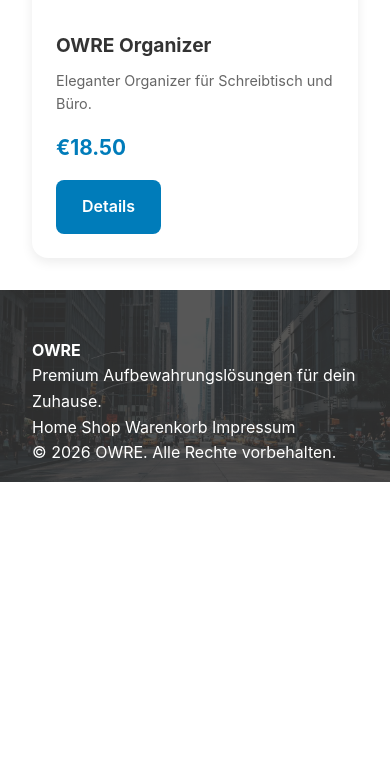
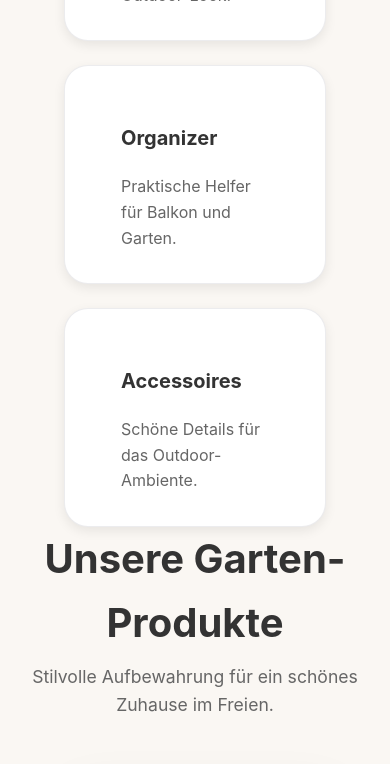
Before and after one commit to testshoppython/testshoppython, a FastAPI app: page /shop/products in a window 390 px wide. Shown: the part 1929-2693 px from the top of the page. Before the commit the page ends 2411 px from the top, so only its background shows below. Run offline with FastAPI, Linux system fonts and the light colour scheme; data that the repository does not hold is empty.

Commit message:
Extends sites

```diff
--- a/static/css/style.css
+++ b/static/css/style.css
@@ -469,3 +469,133 @@ a {
         grid-template-columns: 1fr;
     }
 }
+
+.garden-page {
+    background: #faf7f3;
+}
+
+.garden-hero {
+    display: grid;
+    grid-template-columns: 1.1fr 0.9fr;
+    gap: 3rem;
+    align-items: center;
+    padding: 4rem 2rem;
+    max-width: 1200px;
+    margin: 0 auto;
+}
+
+.garden-hero-copy h1 {
+    font-size: clamp(2.8rem, 4vw, 4.6rem);
+    margin-bottom: 1rem;
+}
+
+.garden-hero-copy p {
+    max-width: 36rem;
+    color: #5d5d5d;
+    margin-bottom: 2rem;
+}
+
+.hero-buttons {
+    display: flex;
+    gap: 1rem;
+    flex-wrap: wrap;
+}
+
+.garden-hero-image img {
+    width: 100%;
+    border-radius: 28px;
+    box-shadow: 0 24px 50px rgba(15, 28, 45, 0.12);
+    object-fit: cover;
+}
+
+.garden-categories {
+    padding: 2rem 2rem 0;
+    max-width: 1200px;
+    margin: 0 auto;
+}
+
+.category-grid {
+    display: grid;
+    grid-template-columns: repeat(auto-fit, minmax(230px, 1fr));
+    gap: 1.5rem;
+    margin-top: 1.5rem;
+}
+
+.category-card {
+    background: #fff;
+    border-radius: 24px;
+    padding: 2rem;
+    border: 1px solid rgba(16, 24, 40, 0.08);
+    transition: transform 0.25s ease, box-shadow 0.25s ease;
+}
+
+.category-card:hover {
+    transform: translateY(-6px);
+    box-shadow: 0 18px 40px rgba(15, 28, 45, 0.1);
+}
+
+.category-card h3 {
+    margin-bottom: 0.75rem;
+    font-size: 1.25rem;
+}
+
+.products-grid {
+    display: grid;
+    grid-template-columns: repeat(auto-fit, minmax(280px, 1fr));
+    gap: 1.5rem;
+    padding: 0 2rem 3rem;
+    max-width: 1200px;
+    margin: 0 auto;
+}
+
+.product-card {
+    position: relative;
+    overflow: hidden;
+    border-radius: 28px;
+    background: #fff;
+    box-shadow: 0 24px 50px rgba(15, 28, 45, 0.08);
+    transition: transform 0.25s ease, box-shadow 0.25s ease;
+}
+
+.product-card:hover {
+    transform: translateY(-6px);
+}
+
+.product-card img {
+    width: 100%;
+    display: block;
+    object-fit: cover;
+    height: 280px;
+}
+
+.product-card .content {
+    padding: 1.8rem;
+}
+
+.product-card h3 {
+    margin-bottom: 0.85rem;
+    font-size: 1.25rem;
+}
+
+.product-card p {
+    color: #5d5d5d;
+    margin-bottom: 1.25rem;
+    min-height: 3rem;
+}
+
+.product-card .price {
+    font-size: 1.3rem;
+    font-weight: 700;
+    color: #005a87;
+    margin-bottom: 1rem;
+}
+
+.product-card .btn-primary {
+    width: 100%;
+}
+
+@media (max-width: 900px) {
+    .garden-hero {
+        grid-template-columns: 1fr;
+    }
+}
--- a/static/js/app.js
+++ b/static/js/app.js
@@ -3,24 +3,31 @@ const API_BASE = window.location.origin;
 const sampleProducts = [
     {
         id: 1,
-        name: "OWRE Aufbewahrungskorb",
-        description: "Großer Stoffkorb für Wohnzimmer und Schlafzimmer.",
+        name: "OWRE Outdoor Aufbewahrungskorb",
+        description: "Großer, atmungsaktiver Stoffkorb für Garten und Terrasse.",
         price: 29.90,
-        image: "https://images.unsplash.com/photo-1519710164239-da123dc03ef4?auto=format&fit=crop&w=800&q=80"
+        image: "https://images.unsplash.com/photo-1560185127-6acf6f5f5d3e?auto=format&fit=crop&w=900&q=80"
     },
     {
         id: 2,
-        name: "OWRE Box mit Deckel",
-        description: "Praktische Aufbewahrungsbox für Regale und Schränke.",
-        price: 24.90,
-        image: "https://images.unsplash.com/photo-1505692794403-196b8e6f7d22?auto=format&fit=crop&w=800&q=80"
+        name: "OWRE Deckelbox",
+        description: "Stabile Aufbewahrungsbox für Kissen, Decken und Gartendeko.",
+        price: 34.90,
+        image: "https://images.unsplash.com/photo-1505693416388-ac5ce068fe85?auto=format&fit=crop&w=900&q=80"
     },
     {
         id: 3,
-        name: "OWRE Organizer",
-        description: "Eleganter Organizer für Schreibtisch und Büro.",
+        name: "OWRE Outdoor Organizer",
+        description: "Praktischer Organizer für Balkon und Home-Office.",
         price: 18.50,
-        image: "https://images.unsplash.com/photo-1505693416388-ac5ce068fe85?auto=format&fit=crop&w=800&q=80"
+        image: "https://images.unsplash.com/photo-1519710164239-da123dc03ef4?auto=format&fit=crop&w=900&q=80"
+    },
+    {
+        id: 4,
+        name: "OWRE Korb-Set",
+        description: "Set aus zwei geflochtenen Körben für stilvolle Ordnung.",
+        price: 39.90,
+        image: "https://images.unsplash.com/photo-1492684223066-81342ee5ff30?auto=format&fit=crop&w=900&q=80"
     }
 ];
 
@@ -41,23 +48,6 @@ function renderProducts(products) {
     `).join('');
 }
 
-function renderProductDetail(product) {
-    const container = document.getElementById('product-detail');
-    if (!container) return;
-
-    container.innerHTML = `
-        <div class="product-detail-card">
-            <img src="${product.image}" alt="${product.name}">
-            <div class="content">
-                <h2>${product.name}</h2>
-                <p>${product.description}</p>
-                <p class="price">€${product.price.toFixed(2)}</p>
-                <button class="btn-primary" onclick="addToCart(${product.id})">In den Warenkorb</button>
-            </div>
-        </div>
-    `;
-}
-
 async function loadProducts() {
     let products = [];
     try {
@@ -66,7 +56,7 @@ async function loadProducts() {
             products = await response.json();
         }
     } catch (error) {
-        console.warn("Produkt-API nicht erreichbar, Fallback verwenden.", error);
+        console.warn("Produkt-API nicht erreichbar:", error);
     }
 
     if (!products || !products.length) {
@@ -75,48 +65,8 @@ async function loadProducts() {
     renderProducts(products);
 }
 
-async function loadProductDetail(productId) {
-    let product = null;
-
-    try {
-        const response = await fetch(`${API_BASE}/products/${productId}`);
-        if (response.ok) {
-            product = await response.json();
-        }
-    } catch (error) {
-        console.warn("Produkt-API nicht erreichbar, Fallback verwenden.", error);
-    }
-
-    if (!product) {
-        product = sampleProducts.find(item => item.id === Number(productId));
-    }
-
-    if (product) {
-        renderProductDetail(product);
-    } else {
-        const container = document.getElementById('product-detail');
-        if (container) {
-            container.innerHTML = `<p class="small-note">Produkt nicht gefunden.</p>`;
-        }
-    }
-}
-
-function addToCart(productId) {
-    alert(`Produkt ${productId} wurde dem Warenkorb hinzugefügt.`);
-}
-
 document.addEventListener('DOMContentLoaded', () => {
     if (document.getElementById('products-list')) {
         loadProducts();
     }
-
-    if (document.getElementById('product-detail')) {
-        const urlParams = new URLSearchParams(window.location.search);
-        const productId = urlParams.get('id');
-        if (productId) {
-            loadProductDetail(productId);
-        } else {
-            document.getElementById('product-detail').innerHTML = '<p class="small-note">Kein Produkt gewählt.</p>';
-        }
-    }
 });
--- a/templates/cart.html
+++ b/templates/cart.html
@@ -98,7 +98,7 @@
             </div>
         </div>
         <div class="footer-bottom">
-            <p>&copy; 2024 OWRE. Alle Rechte vorbehalten.</p>
+            <p>&copy; 2026 OWRE. Alle Rechte vorbehalten.</p>
         </div>
     </footer>
 
--- a/templates/index.html
+++ b/templates/index.html
@@ -124,7 +124,7 @@
             </div>
         </div>
         <div class="footer-bottom">
-            <p>&copy; 2024 OWRE. Alle Rechte vorbehalten.</p>
+            <p>&copy; 2026 OWRE. Alle Rechte vorbehalten.</p>
         </div>
     </footer>
 
--- a/templates/login.html
+++ b/templates/login.html
@@ -86,7 +86,7 @@
             </div>
         </div>
         <div class="footer-bottom">
-            <p>&copy; 2024 OWRE. Alle Rechte vorbehalten.</p>
+            <p>&copy; 2026 OWRE. Alle Rechte vorbehalten.</p>
         </div>
     </footer>
 
--- a/templates/products.html
+++ b/templates/products.html
@@ -3,23 +3,56 @@
 <head>
     <meta charset="UTF-8">
     <meta name="viewport" content="width=device-width, initial-scale=1.0">
-    <title>Shop | OWRE</title>
+    <title>Garten & Aufbewahrung | OWRE</title>
     <link rel="stylesheet" href="/static/css/style.css">
 </head>
 <body>
     {% include "header.html" %}
 
-    <main class="product-page">
-        <section class="page-header">
-            <h1>Unsere Produkte</h1>
-            <p>Entdecken Sie unsere komplette Kollektion an Aufbewahrungslösungen.</p>
+    <main class="product-page garden-page">
+        <section class="garden-hero">
+            <div class="garden-hero-copy">
+                <span class="eyebrow">Outdoor & Garten</span>
+                <h1>Schöne Aufbewahrung für Garten, Terrasse und Balkon</h1>
+                <p>Entdecken Sie jetzt hochwertige, stilvolle Körbe, Boxen und Organizer für Ihr Outdoor-Living.</p>
+                <div class="hero-buttons">
+                    <a href="#products" class="btn-primary">Jetzt shoppen</a>
+                    <a href="#categories" class="btn-secondary btn-ghost">Kategorien entdecken</a>
+                </div>
+            </div>
+            <div class="garden-hero-image">
+                <img src="/static/images/garden-hero.jpg" alt="Garten Aufbewahrung">
+            </div>
         </section>
 
-        <section class="filters">
-            <button class="filter-btn active">Alle</button>
-            <button class="filter-btn">Körbe</button>
-            <button class="filter-btn">Boxen</button>
-            <button class="filter-btn">Organizer</button>
+        <section id="categories" class="garden-categories">
+            <div class="section-header">
+                <h2>Kategorien</h2>
+                <p>Finden Sie passende Aufbewahrungslösungen für jeden Außenbereich.</p>
+            </div>
+            <div class="category-grid">
+                <article class="category-card">
+                    <h3>Körbe</h3>
+                    <p>Flexible, natürliche Aufbewahrungslösungen.</p>
+                </article>
+                <article class="category-card">
+                    <h3>Boxen</h3>
+                    <p>Stauraum im modernen Outdoor-Look.</p>
+                </article>
+                <article class="category-card">
+                    <h3>Organizer</h3>
+                    <p>Praktische Helfer für Balkon und Garten.</p>
+                </article>
+                <article class="category-card">
+                    <h3>Accessoires</h3>
+                    <p>Schöne Details für das Outdoor-Ambiente.</p>
+                </article>
+            </div>
+        </section>
+
+        <section id="products" class="section-header">
+            <h2>Unsere Garten-Produkte</h2>
+            <p>Stilvolle Aufbewahrung für ein schönes Zuhause im Freien.</p>
         </section>
 
         <section class="products-grid" id="products-list">
```
